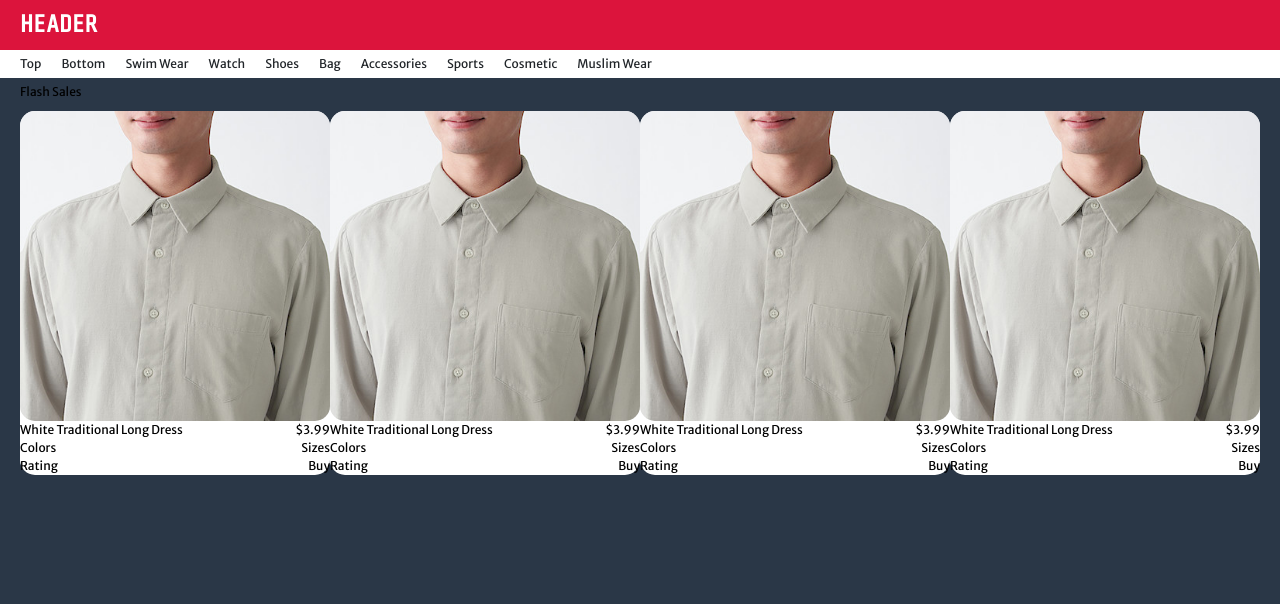
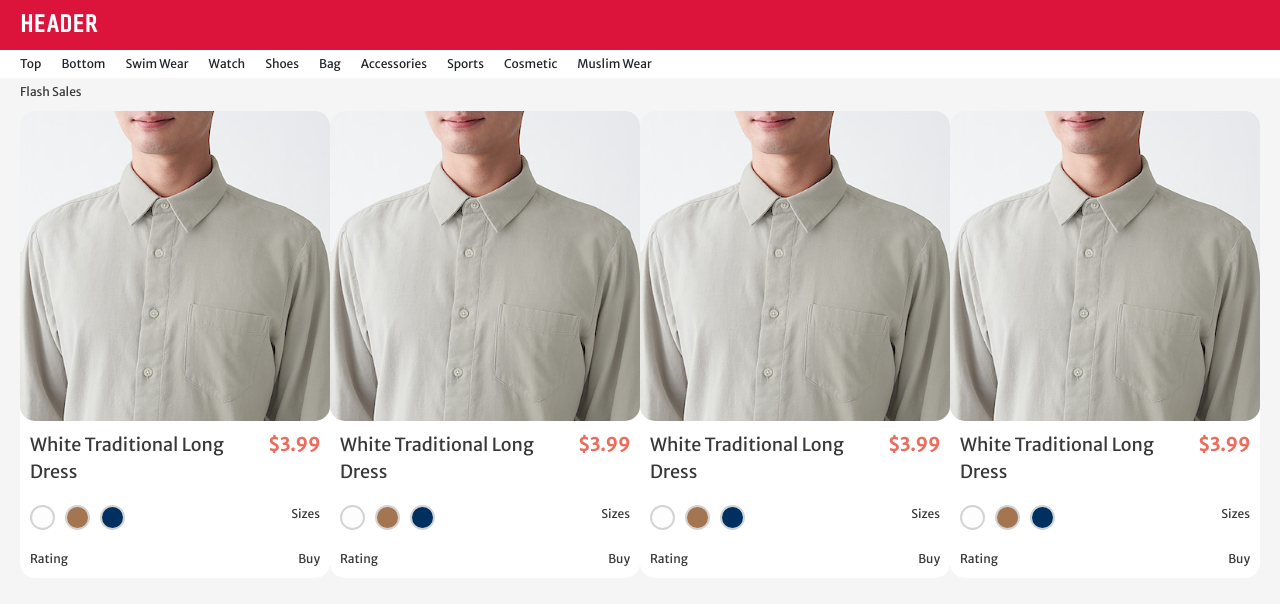
Before and after one commit to JimmyKho/ecommerce-site-ui, a Next.js app: page / in a window 1280 px wide. Shown: the top 604 px of the page. Built offline with nearby package versions, Linux system fonts and the light colour scheme.

Commit message:
Color Options

```diff
--- a/components/CategoryList.js
+++ b/components/CategoryList.js
@@ -4,8 +4,8 @@ import styles from "./Category.module.scss"
 
 const CategoryList = (props) => (
   <div className={styles.CategoryList}>
-    {LIST.map((item) => (
-      <CategoryListItem name={item} />
+    {LIST.map((item, index) => (
+      <CategoryListItem key={"Item" + index} name={item} />
     ))}
   </div>
 )
--- a/components/Layout.module.scss
+++ b/components/Layout.module.scss
@@ -16,8 +16,8 @@
 
     width: 100%;
 
-    background: $secondary;
-    color: black;
+    background: $background-light;
+    color: $black;
     font-family: $core-font;
 
     a {
--- /dev/null
+++ b/components/product/ColorOptions.js
@@ -0,0 +1,15 @@
+import styles from "./ColorOptions.module.scss"
+
+const ColorOptions = (props) => {
+  const { options = [] } = props
+
+  return (
+    <div className={styles.ColorOptions}>
+      {options.map((option, index) => (
+        <div key={"Item" + index} className={styles.ColorOptions__Item} style={{ backgroundColor: option.code }} />
+      ))}
+    </div>
+  )
+}
+
+export default ColorOptions
--- /dev/null
+++ b/components/product/ColorOptions.module.scss
@@ -0,0 +1,23 @@
+@import "../../theme/theme";
+
+$radius: 50%;
+$size: 25px;
+
+.ColorOptions {
+  flex: 1;
+  display: flex;
+  flex-direction: row;
+  justify-content: flex-start;
+
+  &__Item {
+    width: $size;
+    height: $size;
+    border: 2px solid $disable;
+    border-radius: $radius;
+    margin-right: 10px;
+
+    &--Selected {
+      border-color: $black;
+    }
+  }
+}
--- a/components/product/ProductCard.js
+++ b/components/product/ProductCard.js
@@ -1,3 +1,5 @@
+import ColorOptions from "./ColorOptions"
+
 import styles from "./ProductCard.module.scss"
 
 const ProductCard = () => (
@@ -7,11 +9,11 @@ const ProductCard = () => (
     </div>
     <div className={styles.ProductCard__Content}>
       <div className={styles.ProductCard__Heading}>
-        <div>White Traditional Long Dress</div>
-        <div>$3.99</div>
+        <div className={styles.ProductCard__Heading__Title}>White Traditional Long Dress</div>
+        <div className={styles.ProductCard__Heading__Price}>$3.99</div>
       </div>
       <div className={styles.ProductCard__Option}>
-        <div>Colors</div>
+        <ColorOptions options={COLORS} />
         <div>Sizes</div>
       </div>
       <div className={styles.ProductCard__Footer}>
@@ -23,3 +25,18 @@ const ProductCard = () => (
 )
 
 export default ProductCard
+
+const COLORS = [
+  {
+    name: "White",
+    code: "#fdfdfd",
+  },
+  {
+    name: "Brown",
+    code: "#a47551",
+  },
+  {
+    name: "white",
+    code: "#003060",
+  },
+]
--- a/components/product/ProductCard.module.scss
+++ b/components/product/ProductCard.module.scss
@@ -1,6 +1,7 @@
 @import "../../theme/theme";
 
 $radius: 15px;
+$padding: 10px;
 
 .ProductCard {
   display: flex;
@@ -33,17 +34,31 @@ $radius: 15px;
     flex-direction: row;
     justify-content: space-between;
     align-items: flex-start;
+    padding: $padding;
+
+    &__Title {
+      font-size: 18px;
+      font-weight: 400;
+    }
+
+    &__Price {
+      font-size: 18px;
+      font-weight: bold;
+      color: $secondary;
+    }
   }
 
   &__Option {
     display: flex;
     flex-direction: row;
     justify-content: space-between;
+    padding: $padding;
   }
 
   &__Footer {
     display: flex;
     flex-direction: row;
     justify-content: space-between;
+    padding: $padding;
   }
 }
--- a/styles/globals.scss
+++ b/styles/globals.scss
@@ -1,3 +1,5 @@
+@import "../theme/theme";
+
 html,
 body,
 #__next {
@@ -10,6 +12,7 @@ body {
   margin: 0;
   font-family: -apple-system, BlinkMacSystemFont, Segoe UI, Roboto, Oxygen, Ubuntu, Cantarell, Fira Sans, Droid Sans,
     Helvetica Neue, sans-serif;
+  color: $secondary;
 }
 
 a {
--- a/theme/_colors.scss
+++ b/theme/_colors.scss
@@ -1,13 +1,16 @@
-$primary: #ffffff;
-$primary-light: #ffffff;
-$primary-dark: #cccccc;
+$primary: #6e1ee7;
+$primary-dark: #15227a;
+$secondary: #ea6d5d;
+$background-light: #f5f5f5;
+$background-dark: #959595;
 
-$secondary: #2a3747;
-$secondary-light: #546172;
-$secondary-dark: #011120;
+$black: #383838;
+$disable: #d3d3d3;
 
-$on-primary: #000;
-$on-primary-light: #a1a1a1;
-$on-secondary: #fff;
-
-$highlight: #fa4141;
+$product-white: #fdfdfd;
+$product-black: #050606;
+$product-brown: #a47551;
+$product-grey: #d8d7d5;
+$product-green: #59981a;
+$product-navy: #003060;
+$product-red: #e43d40;
```
